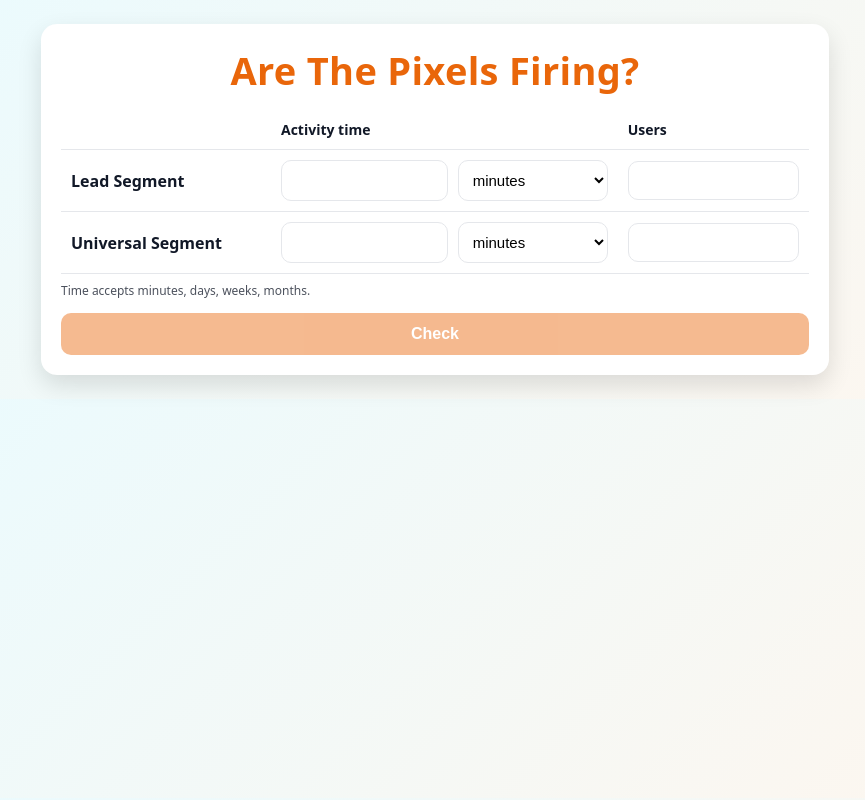
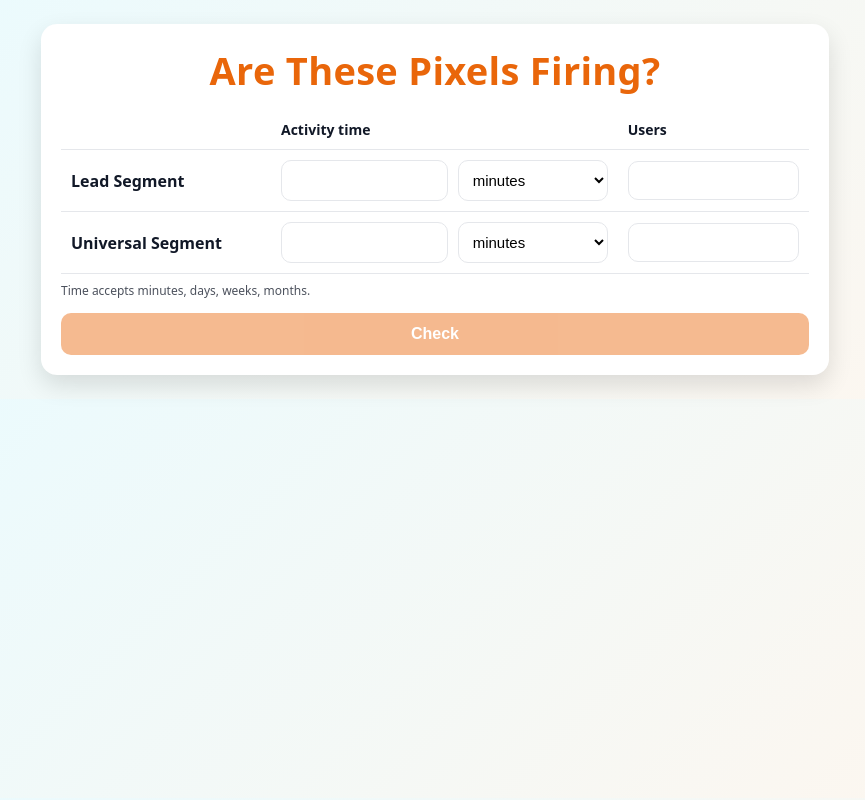
Before and after one commit to diexxyjane/pixelcheck, a plain HTML site: page index.html in a window 1280 px wide. Shown: the whole page, without its empty margins (205-1070 px from the left). Drawn offline with Linux system fonts and the light colour scheme.

Commit message:
index.html

```diff
--- a/index.html
+++ b/index.html
@@ -41,7 +41,7 @@
 <body>
 <div class="wrap">
   <div class="card">
-    <h1>Are The Pixels Firing?</h1>
+    <h1>Are These Pixels Firing?</h1>
 
     <table class="table">
       <thead>
```
